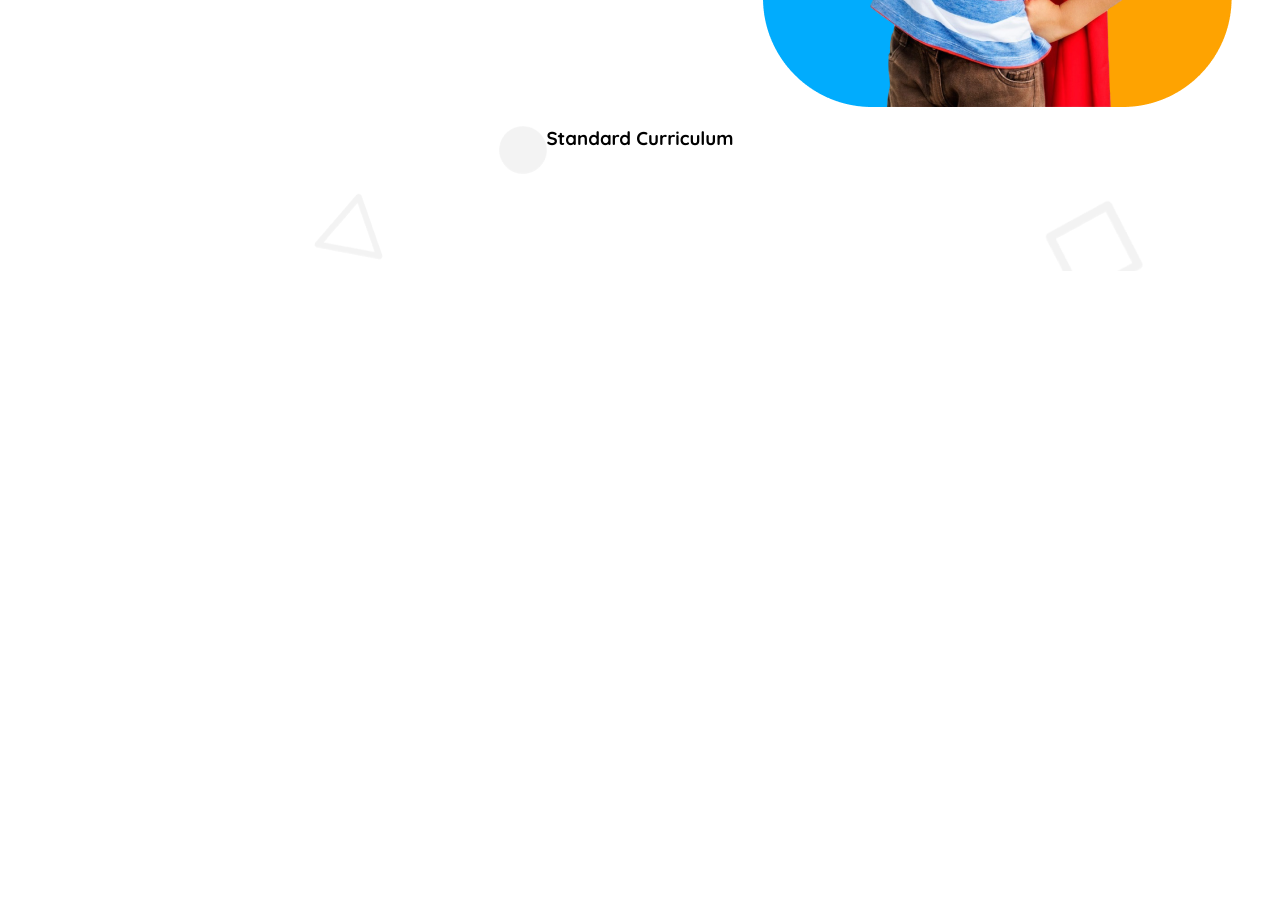
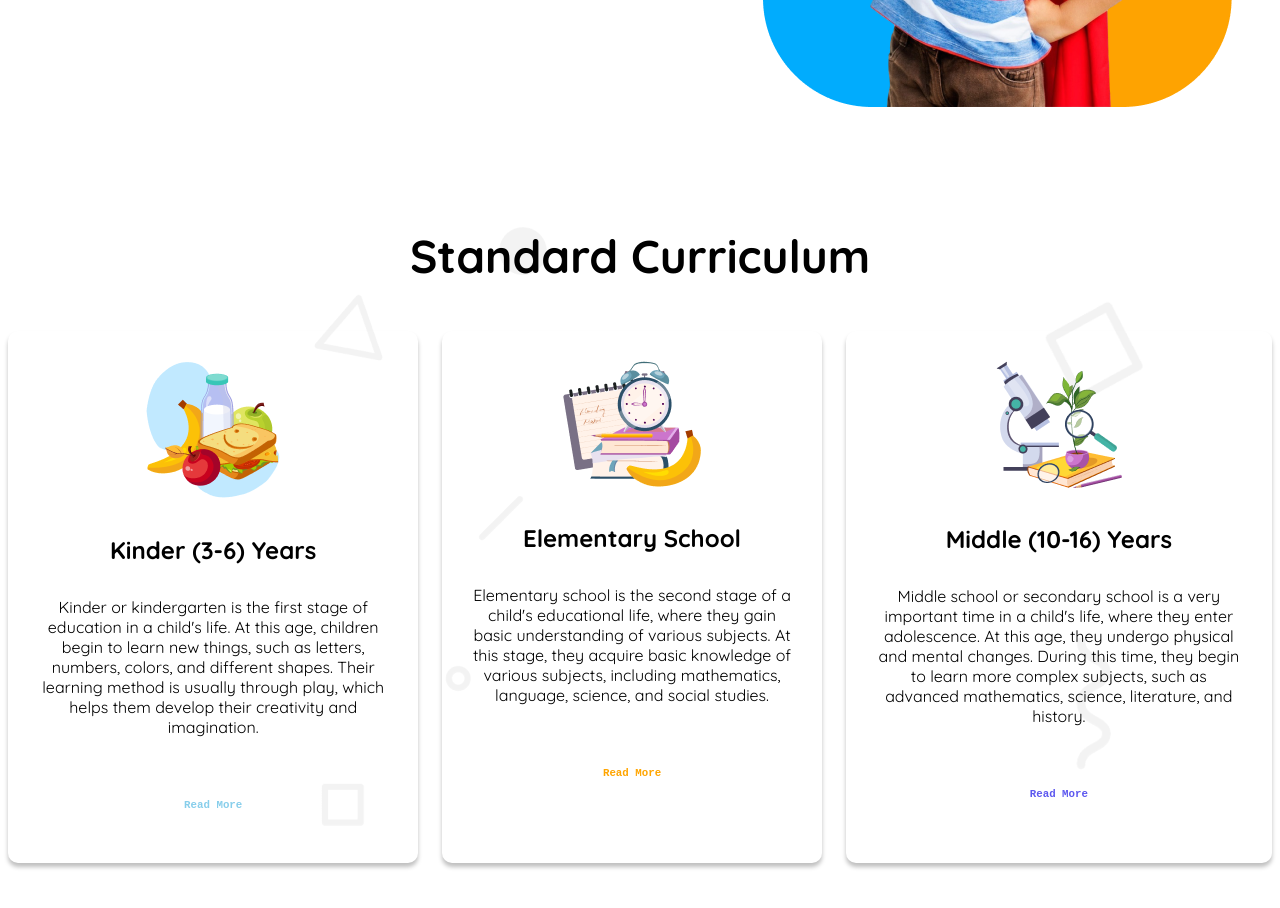
Before and after one commit to Ashikqul/ABC-School, a plain HTML site: page index.html in a window 1280 px wide. Shown: the part 580-1488 px from the top of the page. Before the commit the page ends 872 px from the top, so only its background shows below. Drawn offline with Linux system fonts and the light colour scheme.

Commit message:
Add a detailed curriculum section with images and descriptions for Kinder, Elementary, and Middle stages

```diff
--- a/Style/styles.css
+++ b/Style/styles.css
@@ -119,3 +119,45 @@ nav ul li {
     background-image: url("../assets/bg.png");
     background-repeat: no-repeat;
 }
+main section{
+    margin-top: 120px;
+    margin-bottom: 120px;
+}
+
+/* curriculums section styles */
+
+.section-title{
+    font-weight: bold;
+    font-size: 46px;
+}
+.curriculum-title{
+    font-weight: bold;
+    font-size: 24px;
+}
+
+.curriculums-container{
+    display: flex;
+    gap: 24px;
+    width: 367.8;
+    height: 476.78;
+}
+
+.curriculum{
+    padding: 30px;
+    font-weight: 400px;
+    font-size: 15.09;
+    border-radius: 10px;
+
+    text-align: center;
+
+
+width: 286.26;
+    height: 74.51;
+
+    box-shadow: 0px 4px 4px 0px rgba(0, 0, 0, 0.25);
+
+}
+
+.curriculum-description{
+
+}
--- a/index.html
+++ b/index.html
@@ -40,27 +40,34 @@
     </header>
     <main class="main">
         <!-- Curriculum section start -->
-         <section class="curriculum">
+         <section class="curriculums">
 
             <h3 class="section-title text-center">Standard Curriculum</h3>
 
-            <div class="curriculum-container">
+            <div class="curriculums-container">
 
-                <!-- .curriculum*4>img+h4.curriculum-title+p.curriculum-description -->
+                <!-- .curriculum*3>img+h4.curriculum-title+p.curriculum-description -->
                 <div class="curriculum">
-                    <img src="" alt="">
-                    <h4 class="curriculum-title"></h4>
-                    <p class="curriculum-description"></p>
+                    <img src="assets/kinder.png" alt="">
+                    <h4 class="curriculum-title">Kinder (3-6) Years</h4>
+                    <p class="curriculum-description">Kinder or kindergarten is the first stage of education in a child's life. At this age, children begin to learn new things, such as letters, numbers, colors, and different shapes. Their learning method is usually through play, which helps them develop their creativity and imagination.</p>
+                    <br>
+                    <h5><samp class="color-2">Read More</samp></h5>
                 </div>
                 <div class="curriculum">
-                    <img src="" alt="">
-                    <h4 class="curriculum-title"></h4>
-                    <p class="curriculum-description"></p>
+                    <img src="assets/elementary.png" alt="">
+                    <h4 class="curriculum-title">Elementary School</h4>
+                    <p class="curriculum-descriptioo">Elementary school is the second stage of a child's educational life, where they gain basic understanding of various subjects. At this stage, they acquire basic knowledge of various subjects, including mathematics, language, science, and social studies.</p>
+                    <br>
+                    <h5><samp class="color-1">Read More</samp></h5>
                 </div>
                 <div class="curriculum">
-                    <img src="" alt="">
-                    <h4 class="curriculum-title"></h4>
-                    <p class="curriculum-description"></p>
+                    <img src="assets/middle.png" alt="">
+                    <h4 class="curriculum-title">Middle (10-16) Years</h4>
+                    <p class="curriculum-descriptioo">Middle school or secondary school is a very important time in a child's life, where they enter adolescence. At this age, they undergo physical and mental changes. During this time, they begin to learn more complex subjects, such as advanced mathematics, science, literature, and history.</p>
+                    <br>
+                    <h5><samp class="color-4">Read More</samp></h5>
+
                 </div>
 
             </div>
```
